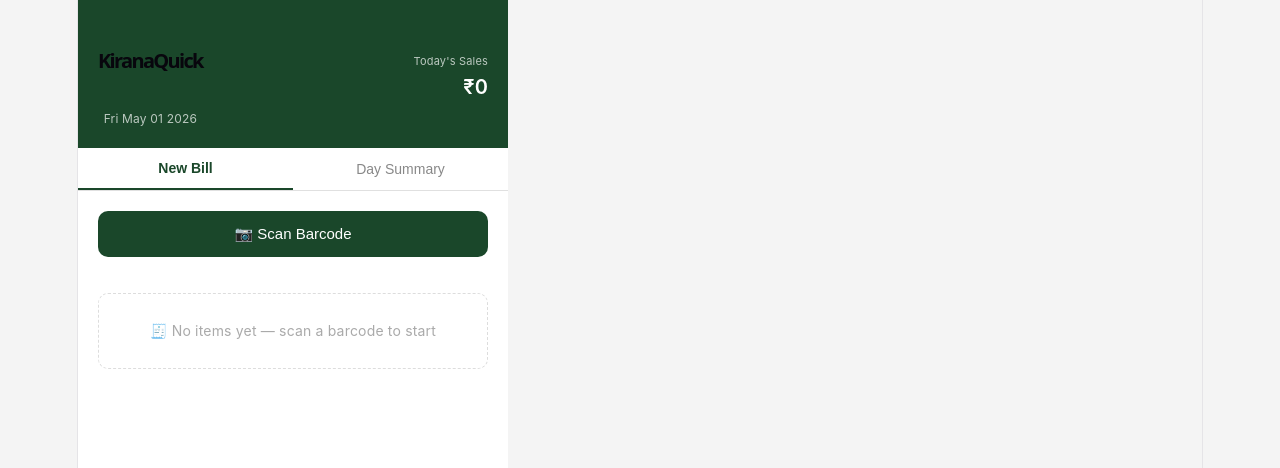
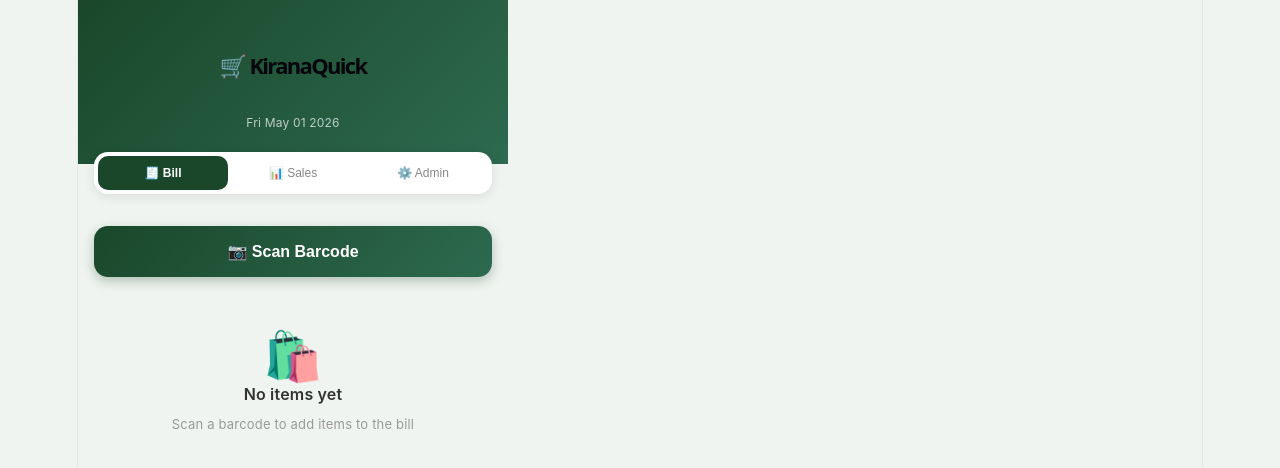
Before and after one commit to JathanL/kirana-app, a React (Vite) app: page / in a window 1280 px wide. Shown: the top 468 px of the page. Built offline with nearby package versions, Linux system fonts and the light colour scheme.

Commit message:
improved UI, removed GST, password protected sales

```diff
--- a/src/App.css
+++ b/src/App.css
@@ -1,145 +1,217 @@
-* {
-  box-sizing: border-box;
-  margin: 0;
-  padding: 0;
-}
+* { box-sizing: border-box; margin: 0; padding: 0; }
 
 body {
   font-family: -apple-system, BlinkMacSystemFont, "Segoe UI", sans-serif;
-  background: #f4f4f4;
+  background: #f0f4f0;
   display: flex;
   justify-content: center;
+  min-height: 100vh;
 }
 
 .app {
   width: 100%;
   max-width: 430px;
   min-height: 100vh;
-  background: white;
+  background: #f0f4f0;
   display: flex;
   flex-direction: column;
 }
 
+/* Header */
 .header {
-  background: #1a472a;
+  background: linear-gradient(135deg, #1a472a, #2d6a4f);
   color: white;
-  padding: 16px 20px;
-  display: flex;
-  justify-content: space-between;
-  align-items: center;
+  padding: 20px 20px 28px;
 }
 
-.header h1 {
-  font-size: 20px;
-  font-weight: 600;
-}
+.header h1 { font-size: 22px; font-weight: 700; }
+.header-date { font-size: 12px; opacity: 0.7; margin-top: 3px; }
 
-.header-date {
-  font-size: 12px;
-  opacity: 0.7;
-  margin-top: 2px;
-}
-
-.header-sales {
-  text-align: right;
-}
-
-.header-sales-label {
-  font-size: 11px;
-  opacity: 0.7;
-}
-
-.header-sales-amount {
-  font-size: 20px;
-  font-weight: 600;
-}
-
+/* Tabs */
 .tabs {
   display: flex;
-  border-bottom: 1px solid #e0e0e0;
+  background: white;
+  margin: -12px 16px 0;
+  border-radius: 14px;
+  padding: 4px;
+  box-shadow: 0 2px 12px rgba(0,0,0,0.1);
+  position: relative;
+  z-index: 1;
 }
 
 .tab {
   flex: 1;
-  padding: 12px;
-  font-size: 14px;
+  padding: 10px 4px;
+  font-size: 12px;
   background: none;
   border: none;
   cursor: pointer;
   color: #888;
+  border-radius: 10px;
+  font-weight: 500;
 }
 
 .tab.active {
-  color: #1a472a;
+  background: #1a472a;
+  color: white;
   font-weight: 600;
-  border-bottom: 2px solid #1a472a;
 }
 
-.content {
-  padding: 20px;
-  flex: 1;
+/* Content */
+.content { padding: 20px 16px; flex: 1; margin-top: 12px; }
+
+/* Scan button */
+.scan-btn {
+  width: 100%;
+  padding: 16px;
+  background: linear-gradient(135deg, #1a472a, #2d6a4f);
+  color: white;
+  border: none;
+  border-radius: 14px;
+  font-size: 16px;
+  font-weight: 600;
+  cursor: pointer;
+  margin-bottom: 16px;
+  box-shadow: 0 4px 12px rgba(26,71,42,0.3);
 }
 
-.placeholder-text {
+/* Empty state */
+.empty-state {
   text-align: center;
-  color: #aaa;
-  font-size: 14px;
-  margin: 20px 0;
-  padding: 24px;
-  border: 1.5px dashed #ddd;
-  border-radius: 10px;
+  padding: 50px 20px;
 }
-.scan-btn {
-  width: 100%;
-  padding: 14px;
-  background: #1a472a;
-  color: white;
-  border: none;
-  border-radius: 10px;
-  font-size: 15px;
-  cursor: pointer;
-  margin-bottom: 16px;
-}
+.empty-icon { font-size: 48px; margin-bottom: 12px; }
+.empty-title { font-size: 16px; font-weight: 600; color: #333; margin-bottom: 4px; }
+.empty-sub { font-size: 13px; color: #999; }
 
+/* Bill items */
 .bill-list { display: flex; flex-direction: column; gap: 8px; }
 
 .bill-item {
   display: flex;
   align-items: center;
   gap: 8px;
-  padding: 10px 12px;
-  background: #f9f9f9;
-  border-radius: 8px;
+  padding: 12px 14px;
+  background: white;
+  border-radius: 12px;
+  box-shadow: 0 1px 4px rgba(0,0,0,0.06);
 }
 
-.item-info { flex: 1; }
-.item-name { font-size: 13px; font-weight: 600; color: #222; }
-.item-price { font-size: 11px; color: #888; margin-top: 2px; }
+.item-info { flex: 1; min-width: 0; }
+.item-name { font-size: 14px; font-weight: 600; color: #222; white-space: nowrap; overflow: hidden; text-overflow: ellipsis; }
+.item-price { font-size: 12px; color: #888; margin-top: 2px; }
 
 .qty-ctrl { display: flex; align-items: center; gap: 6px; }
 .qty-ctrl button {
-  width: 26px; height: 26px; border-radius: 50%;
-  border: 1px solid #ddd; background: white;
-  font-size: 16px; cursor: pointer;
+  width: 28px; height: 28px; border-radius: 50%;
+  border: 1.5px solid #e0e0e0; background: #f9f9f9;
+  font-size: 16px; cursor: pointer; font-weight: 600;
+  display: flex; align-items: center; justify-content: center;
 }
-.qty-ctrl span { font-size: 14px; font-weight: 600; min-width: 20px; text-align: center; }
+.qty-ctrl span { font-size: 14px; font-weight: 700; min-width: 22px; text-align: center; }
 
-.item-total { font-size: 13px; font-weight: 600; color: #1a472a; min-width: 48px; text-align: right; }
-.remove-btn { background: none; border: none; font-size: 18px; color: #aaa; cursor: pointer; }
+.item-total { font-size: 14px; font-weight: 700; color: #1a472a; min-width: 52px; text-align: right; }
+.remove-btn { background: none; border: none; font-size: 20px; color: #ccc; cursor: pointer; padding: 0 2px; }
 
-.bill-footer { margin-top: 12px; border-top: 1px solid #eee; padding-top: 12px; }
-.bill-row { display: flex; justify-content: space-between; font-size: 13px; padding: 4px 0; color: #555; }
-.bill-row.total { font-size: 16px; font-weight: 700; color: #1a472a; margin-top: 4px; }
+/* Bill footer */
+.bill-footer {
+  background: white;
+  border-radius: 14px;
+  padding: 16px;
+  margin-top: 8px;
+  box-shadow: 0 1px 4px rgba(0,0,0,0.06);
+}
+
+.bill-total-row {
+  display: flex;
+  justify-content: space-between;
+  align-items: center;
+  margin-bottom: 14px;
+  font-size: 15px;
+  font-weight: 600;
+  color: #333;
+}
+
+.big-total { font-size: 24px; font-weight: 800; color: #1a472a; }
+
+.action-row { display: flex; gap: 10px; }
+
+.clear-btn {
+  flex: 1; padding: 13px;
+  border: 2px solid #1a472a; color: #1a472a;
+  background: transparent; border-radius: 12px;
+  font-size: 14px; font-weight: 600; cursor: pointer;
+}
 
 .generate-btn {
-  width: 100%; padding: 14px; margin-top: 12px;
-  background: #1a472a; color: white; border: none;
-  border-radius: 10px; font-size: 15px; cursor: pointer;
+  flex: 2; padding: 13px;
+  background: linear-gradient(135deg, #1a472a, #2d6a4f);
+  color: white; border: none; border-radius: 12px;
+  font-size: 14px; font-weight: 600; cursor: pointer;
+  width: 100%;
 }
 
+/* Password box */
+.password-box {
+  background: white;
+  border-radius: 16px;
+  padding: 32px 24px;
+  text-align: center;
+  margin-top: 20px;
+  box-shadow: 0 2px 12px rgba(0,0,0,0.08);
+}
+.lock-icon { font-size: 40px; margin-bottom: 12px; }
+.lock-title { font-size: 18px; font-weight: 700; color: #222; margin-bottom: 6px; }
+.lock-sub { font-size: 13px; color: #888; margin-bottom: 20px; }
+.password-input {
+  width: 100%; padding: 12px 16px;
+  border: 1.5px solid #e0e0e0; border-radius: 10px;
+  font-size: 15px; margin-bottom: 10px; text-align: center;
+  letter-spacing: 4px;
+}
+.wrong-pass { color: #e74c3c; font-size: 12px; margin-bottom: 10px; }
+
+/* Summary */
 .summary-total {
-  background: #e8f5e9; border-radius: 10px;
-  padding: 20px; text-align: center; margin-bottom: 16px;
+  background: linear-gradient(135deg, #1a472a, #2d6a4f);
+  border-radius: 16px;
+  padding: 24px;
+  text-align: center;
+  margin-bottom: 16px;
+  color: white;
 }
-.summary-label { font-size: 13px; color: #4a7c59; }
-.summary-amount { font-size: 32px; font-weight: 700; color: #1a472a; margin-top: 4px; }
+.summary-label { font-size: 13px; opacity: 0.8; }
+.summary-amount { font-size: 40px; font-weight: 800; margin: 6px 0; }
+.summary-bills { font-size: 12px; opacity: 0.7; }
+
+/* Admin */
+.admin-heading { font-size: 13px; color: #666; margin-bottom: 12px; }
+.admin-list-title { font-size: 13px; font-weight: 600; color: #333; margin-bottom: 10px; }
+
+.admin-form {
+  background: white;
+  border-radius: 14px;
+  padding: 16px;
+  display: flex;
+  flex-direction: column;
+  gap: 10px;
+  box-shadow: 0 1px 4px rgba(0,0,0,0.06);
+}
+
+.admin-form input {
+  padding: 11px 14px;
+  border: 1.5px solid #e8e8e8;
+  border-radius: 10px;
+  font-size: 14px;
+  width: 100%;
+  background: #fafafa;
+}
+
+.placeholder-text {
+  text-align: center;
+  color: #bbb;
+  font-size: 13px;
+  padding: 24px;
+  border: 1.5px dashed #e0e0e0;
+  border-radius: 12px;
+}
--- a/src/App.jsx
+++ b/src/App.jsx
@@ -2,6 +2,8 @@
 import Scanner from "./Scanner";
 import { supabase } from "./supabase";
 import "./App.css";
+
+const ADMIN_PASSWORD = "shop123";
 
 function App() {
   const [activeTab, setActiveTab] = useState("billing");
@@ -9,6 +11,19 @@
   const [showScanner, setShowScanner] = useState(false);
   const [todayTotal, setTodayTotal] = useState(0);
   const [bills, setBills] = useState([]);
+  const [productList, setProductList] = useState([]);
+  const [showSummary, setShowSummary] = useState(false);
+  const [passwordInput, setPasswordInput] = useState("");
+  const [wrongPassword, setWrongPassword] = useState(false);
+
+  const checkPassword = () => {
+    if (passwordInput === ADMIN_PASSWORD) {
+      setShowSummary(true);
+      setWrongPassword(false);
+    } else {
+      setWrongPassword(true);
+    }
+  };
 
   const addItemToBill = (barcode, name, price) => {
     setBillItems((prev) => {
@@ -22,10 +37,10 @@
     });
   };
 
-  const promptPrice = async (barcode, suggestedName, suggestedPrice) => {
+  const promptPrice = async (barcode, suggestedName) => {
     const name = window.prompt(`Product name:`, suggestedName || "");
     if (!name) return;
-    const price = parseFloat(window.prompt(`Price (₹):`, suggestedPrice || ""));
+    const price = parseFloat(window.prompt(`Price (₹):`));
     if (isNaN(price)) return;
     await supabase.from("products").insert([{ barcode, name, price }]);
     addItemToBill(barcode, name, price);
@@ -33,29 +48,22 @@
 
   const handleScan = async (barcode) => {
     setShowScanner(false);
-
     const { data: localProduct } = await supabase
-      .from("products")
-      .select("*")
-      .eq("barcode", barcode)
-      .single();
-
+      .from("products").select("*").eq("barcode", barcode).single();
     if (localProduct) {
       addItemToBill(barcode, localProduct.name, localProduct.price);
       return;
     }
-
     try {
       const res = await fetch(`https://world.openfoodfacts.org/api/v0/product/${barcode}.json`);
       const data = await res.json();
       if (data.status === 1) {
-        const name = data.product.product_name || "Unknown Product";
-        promptPrice(barcode, name, 0);
+        promptPrice(barcode, data.product.product_name || "");
       } else {
-        promptPrice(barcode, "", 0);
+        promptPrice(barcode, "");
       }
-    } catch (err) {
-      promptPrice(barcode, "", 0);
+    } catch {
+      promptPrice(barcode, "");
     }
   };
 
@@ -71,69 +79,89 @@
     setBillItems((prev) => prev.filter((i) => i.barcode !== barcode));
   };
 
-  const subtotal = billItems.reduce((s, i) => s + i.price * i.qty, 0);
-  const gst = Math.round(subtotal * 0.05);
-  const total = subtotal + gst;
+  const total = billItems.reduce((s, i) => s + i.price * i.qty, 0);
 
   const finalizeBill = async () => {
     if (billItems.length === 0) return;
-
     const { error } = await supabase.from("bills").insert([{
-      total,
-      subtotal,
-      gst,
-      items: billItems,
+      total, subtotal: total, gst: 0, items: billItems,
     }]);
-
-    if (error) {
-      alert("Error saving bill: " + error.message);
-      return;
-    }
-
+    if (error) { alert("Error saving bill: " + error.message); return; }
     setTodayTotal((prev) => prev + total);
     setBills((prev) => [
       { time: new Date().toLocaleTimeString(), amount: total, items: billItems.length },
       ...prev,
     ]);
     setBillItems([]);
-    alert("Bill saved! ₹" + total + " added to today's total.");
+    alert("Bill saved! ₹" + total);
+  };
+
+  const loadProducts = async () => {
+    const { data } = await supabase.from("products").select("*").order("name");
+    if (data) setProductList(data);
+  };
+
+  const addProduct = async () => {
+    const barcode = document.getElementById("admin-barcode").value.trim();
+    const name = document.getElementById("admin-name").value.trim();
+    const price = parseFloat(document.getElementById("admin-price").value);
+    if (!barcode || !name || isNaN(price)) { alert("Please fill in all fields!"); return; }
+    const { error } = await supabase.from("products").upsert([{ barcode, name, price }]);
+    if (error) { alert("Error: " + error.message); return; }
+    document.getElementById("admin-barcode").value = "";
+    document.getElementById("admin-name").value = "";
+    document.getElementById("admin-price").value = "";
+    alert(name + " saved!");
+    loadProducts();
+  };
+
+  const deleteProduct = async (id) => {
+    await supabase.from("products").delete().eq("id", id);
+    loadProducts();
   };
 
   return (
     <div className="app">
+
+      {/* Header */}
       <div className="header">
         <div>
-          <h1>KiranaQuick</h1>
+          <h1>🛒 KiranaQuick</h1>
           <p className="header-date">{new Date().toDateString()}</p>
-        </div>
-        <div className="header-sales">
-          <p className="header-sales-label">Today's Sales</p>
-          <p className="header-sales-amount">₹{todayTotal}</p>
         </div>
       </div>
 
+      {/* Tabs */}
       <div className="tabs">
-        <button className={activeTab === "billing" ? "tab active" : "tab"} onClick={() => setActiveTab("billing")}>New Bill</button>
-        <button className={activeTab === "summary" ? "tab active" : "tab"} onClick={() => setActiveTab("summary")}>Day Summary</button>
+        <button className={activeTab === "billing" ? "tab active" : "tab"} onClick={() => setActiveTab("billing")}>🧾 Bill</button>
+        <button className={activeTab === "summary" ? "tab active" : "tab"} onClick={() => { setActiveTab("summary"); setShowSummary(false); setPasswordInput(""); }}>📊 Sales</button>
+        <button className={activeTab === "admin" ? "tab active" : "tab"} onClick={() => { setActiveTab("admin"); loadProducts(); }}>⚙️ Admin</button>
       </div>
 
       <div className="content">
+
+        {/* BILLING TAB */}
         {activeTab === "billing" && (
           <div>
             {showScanner && <Scanner onScan={handleScan} />}
+
             <button className="scan-btn" onClick={() => setShowScanner(!showScanner)}>
               {showScanner ? "✕ Close Scanner" : "📷 Scan Barcode"}
             </button>
 
             {billItems.length === 0 ? (
-              <p className="placeholder-text">🧾 No items yet — scan a barcode to start</p>
+              <div className="empty-state">
+                <div className="empty-icon">🛍️</div>
+                <p className="empty-title">No items yet</p>
+                <p className="empty-sub">Scan a barcode to add items to the bill</p>
+              </div>
             ) : (
               <div className="bill-list">
                 {billItems.map((item) => (
                   <div className="bill-item" key={item.barcode}>
                     <div className="item-info">
                       <p className="item-name">{item.name}</p>
-                      <p className="item-price">₹{item.price} each</p>
+                      <p className="item-price">₹{item.price} × {item.qty}</p>
                     </div>
                     <div className="qty-ctrl">
                       <button onClick={() => changeQty(item.barcode, -1)}>−</button>
@@ -146,21 +174,45 @@
                 ))}
 
                 <div className="bill-footer">
-                  <div className="bill-row"><span>Subtotal</span><span>₹{subtotal}</span></div>
-                  <div className="bill-row"><span>GST (5%)</span><span>₹{gst}</span></div>
-                  <div className="bill-row total"><span>Total</span><span>₹{total}</span></div>
-                  <button className="generate-btn" onClick={finalizeBill}>✓ Generate Bill</button>
+                  <div className="bill-total-row">
+                    <span>Total Amount</span>
+                    <span className="big-total">₹{total}</span>
+                  </div>
+                  <div className="action-row">
+                    <button className="clear-btn" onClick={() => setBillItems([])}>Clear</button>
+                    <button className="generate-btn" onClick={finalizeBill}>✓ Done</button>
+                  </div>
                 </div>
               </div>
             )}
           </div>
         )}
 
+        {/* SALES SUMMARY TAB - password protected */}
         {activeTab === "summary" && (
+          <div>
+            {!showSummary ? (
+              <div className="password-box">
+                <div className="lock-icon">🔒</div>
+                <p className="lock-title">Owner Access Only</p>
+                <p className="lock-sub">Enter your password to view sales</p>
+                <input
+                  type="password"
+                  placeholder="Enter password"
+                  value={passwordInput}
+                  onChange={(e) => setPasswordInput(e.target.value)}
+                  onKeyDown={(e) => e.key === "Enter" && checkPassword()}
+                  className="password-input"
+                />
+                {wrongPassword && <p className="wrong-pass">Wrong password!</p>}
+                <button className="generate-btn" onClick={checkPassword}>View Sales →</button>
+              </div>
+            ) : (
               <div>
                 <div className="summary-total">
                   <p className="summary-label">Total collected today</p>
                   <p className="summary-amount">₹{todayTotal}</p>
+                  <p className="summary-bills">{bills.length} bills generated</p>
                 </div>
                 {bills.length === 0 ? (
                   <p className="placeholder-text">No bills yet today</p>
@@ -178,6 +230,40 @@
               </div>
             )}
           </div>
+        )}
+
+        {/* ADMIN TAB */}
+        {activeTab === "admin" && (
+          <div>
+            <p className="admin-heading">Add products with fixed prices</p>
+            <div className="admin-form">
+              <input id="admin-barcode" placeholder="Barcode number" type="number" />
+              <input id="admin-name" placeholder="Product name (e.g. Boost 500ml)" />
+              <input id="admin-price" placeholder="Price (₹)" type="number" />
+              <button className="generate-btn" onClick={addProduct}>+ Add Product</button>
+            </div>
+
+            <div style={{ marginTop: "20px" }}>
+              <p className="admin-list-title">Saved Products ({productList.length})</p>
+              {productList.length === 0 ? (
+                <p className="placeholder-text">No products added yet</p>
+              ) : (
+                productList.map((p) => (
+                  <div className="bill-item" key={p.id}>
+                    <div className="item-info">
+                      <p className="item-name">{p.name}</p>
+                      <p className="item-price">{p.barcode}</p>
+                    </div>
+                    <div className="item-total">₹{p.price}</div>
+                    <button className="remove-btn" onClick={() => deleteProduct(p.id)}>×</button>
+                  </div>
+                ))
+              )}
+            </div>
+          </div>
+        )}
+
+      </div>
     </div>
   );
 }
```
Lines whose indentation alone changed are shown as unchanged.
